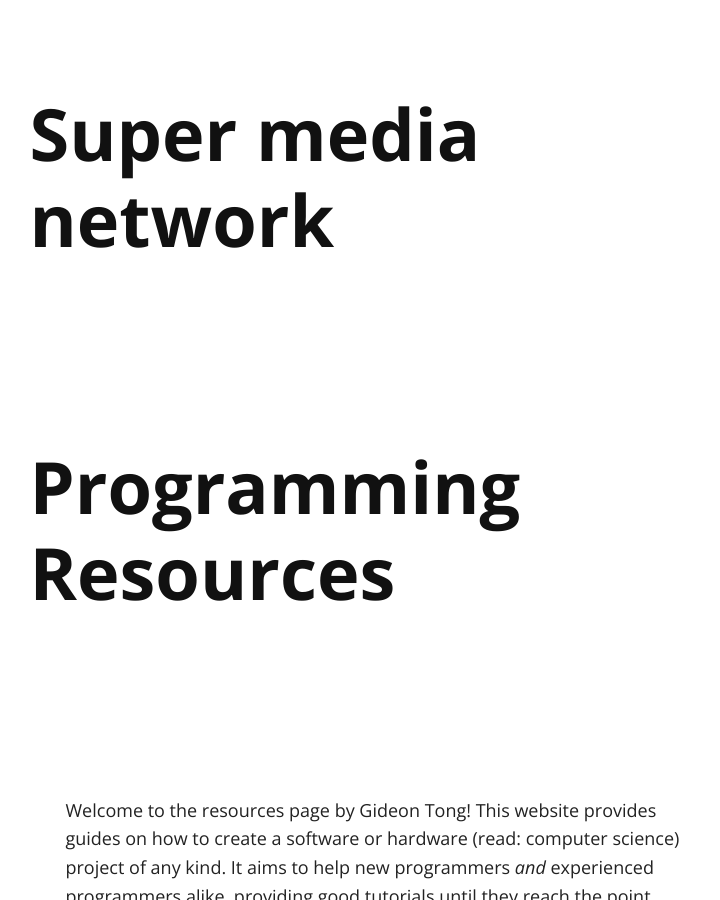
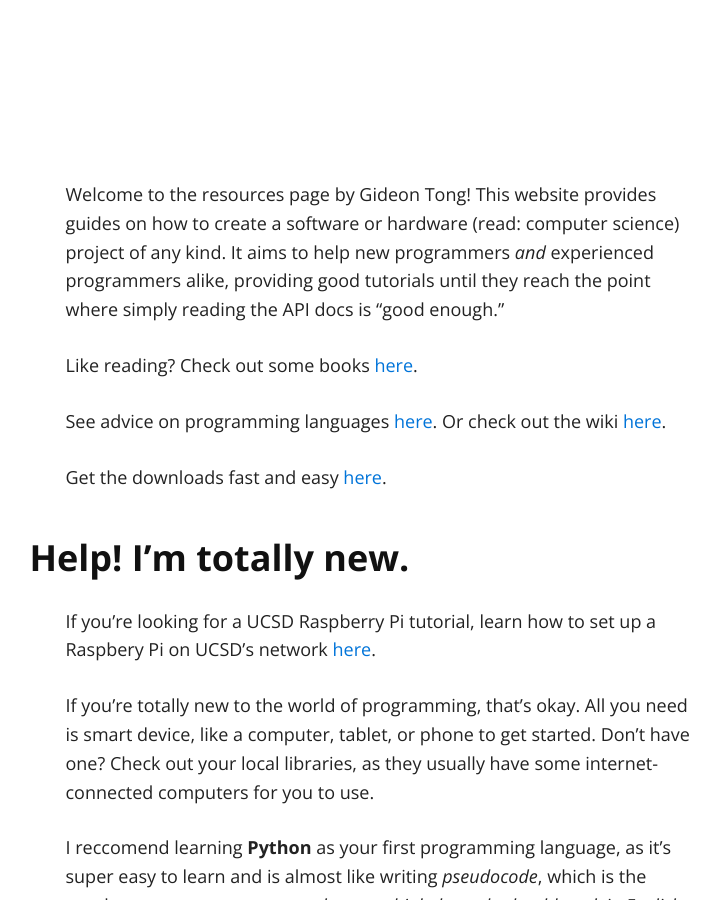
Before and after one commit to gideontong/programming-resources, a Jekyll site: the page built from index.md, in a window 1280 px wide and 900 px high. Shown: the whole window, without its empty margins (262-982 px from the left). Built offline with Jekyll 4.4.1, drawn with Linux system fonts in a browser that asks for light colours; nearby versions of some CDN libraries; our own code applies the rules of GitHub Pages for plain Markdown files.

Commit message:
Update to the new format

```diff
--- a/_config.yml
+++ b/_config.yml
@@ -1,8 +1,8 @@
 # Site settings
-title: EpicDrive
-tag_text: Super media network
-description: A internet-connected cloud-powered media network by Gideon Tong
-url: "https://epicdrive.gideontong.com"
+title: Programming Resources
+tag_text: <Resources />
+description: Programming resources for learning something new
+url: "https://resources.gideontong.com"
 baseurl: ""
 
 font-awesome-include: true # make this false if you don't need font-awesome
--- a/index.md
+++ b/index.md
@@ -1,8 +1,6 @@
 ---
 layout: default
 ---
-
-# Programming Resources
 
 Welcome to the resources page by Gideon Tong! This website provides guides on how to create a software or hardware (read: computer science) project of any kind. It aims to help new programmers *and* experienced programmers alike, providing good tutorials until they reach the point where simply reading the API docs is "good enough."
 
@@ -12,7 +10,7 @@ See advice on programming languages [here](/languages). Or check out the wiki [h
 
 Get the downloads fast and easy [here](/downloads).
 
-## Help! I'm totally new.
+### Help! I'm totally new.
 
 If you're looking for a UCSD Raspberry Pi tutorial, learn how to set up a Raspbery Pi on UCSD's network [here](pi/ucsd).
 
@@ -22,12 +20,12 @@ I reccomend learning **Python** as your first programming language, as it's supe
 
 Outside of that, the current version of Python's tutorial (At the time of writing, the latest version of Python is 3.8. There may be some reasons you may not want to install the latest version, but for now, downloading and installing the latest version is fine.) can be found [here](https://docs.python.org/3/tutorial/). You can download it for your computer [here](https://www.python.org/downloads/). If you're using something like a cellphone to learn programming, you should skip to the page called [Getting Started with Mobile Programming](/tutorials/mobile) or if you are using a public computer where you can't install software, you should skip to the page called [The Poor People's Guide to Programming](/tutorials/web).
 
-## I like hacking instead.
+### I like hacking instead.
 
 That's fine too! However, cybersecurity tools, tutorials and projects are not currently the focus of this website. Although they are in the works and there are plans to add some soon, there are currently not availble to users of the website. If you would like to contribute, feel free to shoot me an email at [gideon@wehack.ml](mailto:gideon@wehack.ml).
 
 In addition, you can view information about homework assignments [here](/homework).
 
-## Credits
+### Credits
 
 See the [credits page](/credits) for credits to contributors to the website.
```
